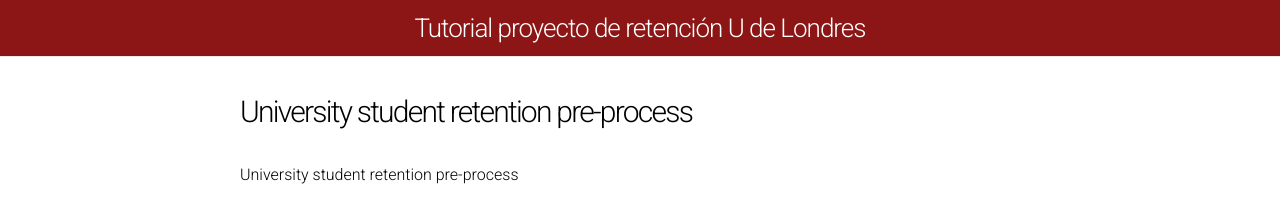
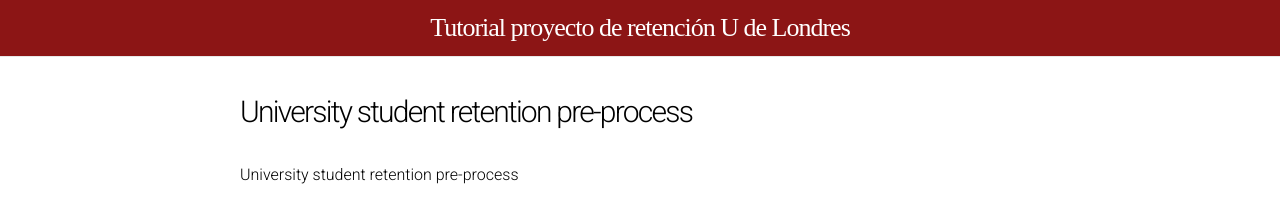
Before and after one commit to lacrendic/stella_docs, a Jekyll site: the page built from index.md, in a window 1280 px wide. Shown: the top 205 px of the page. Built offline with Jekyll 4.4.1, drawn with Linux system fonts in a browser that asks for light colours; our own code applies the rules of GitHub Pages for plain Markdown files.

Commit message:
Update main.css

```diff
--- a/css/main.css
+++ b/css/main.css
@@ -121,6 +121,7 @@ a:visited { color: #205caa; }
 
 .title-wrap {
   text-align: center;
+  font-family: 'Advent Pro';
 }
 
 .site-header {
@@ -132,6 +133,7 @@ a:visited { color: #205caa; }
 .site-title,
 .site-title:hover,
 .site-title:visited {
+  font-family: 'Advent Pro';
   display: block;
   font-size: 26px;
   letter-spacing: -1px;
```
